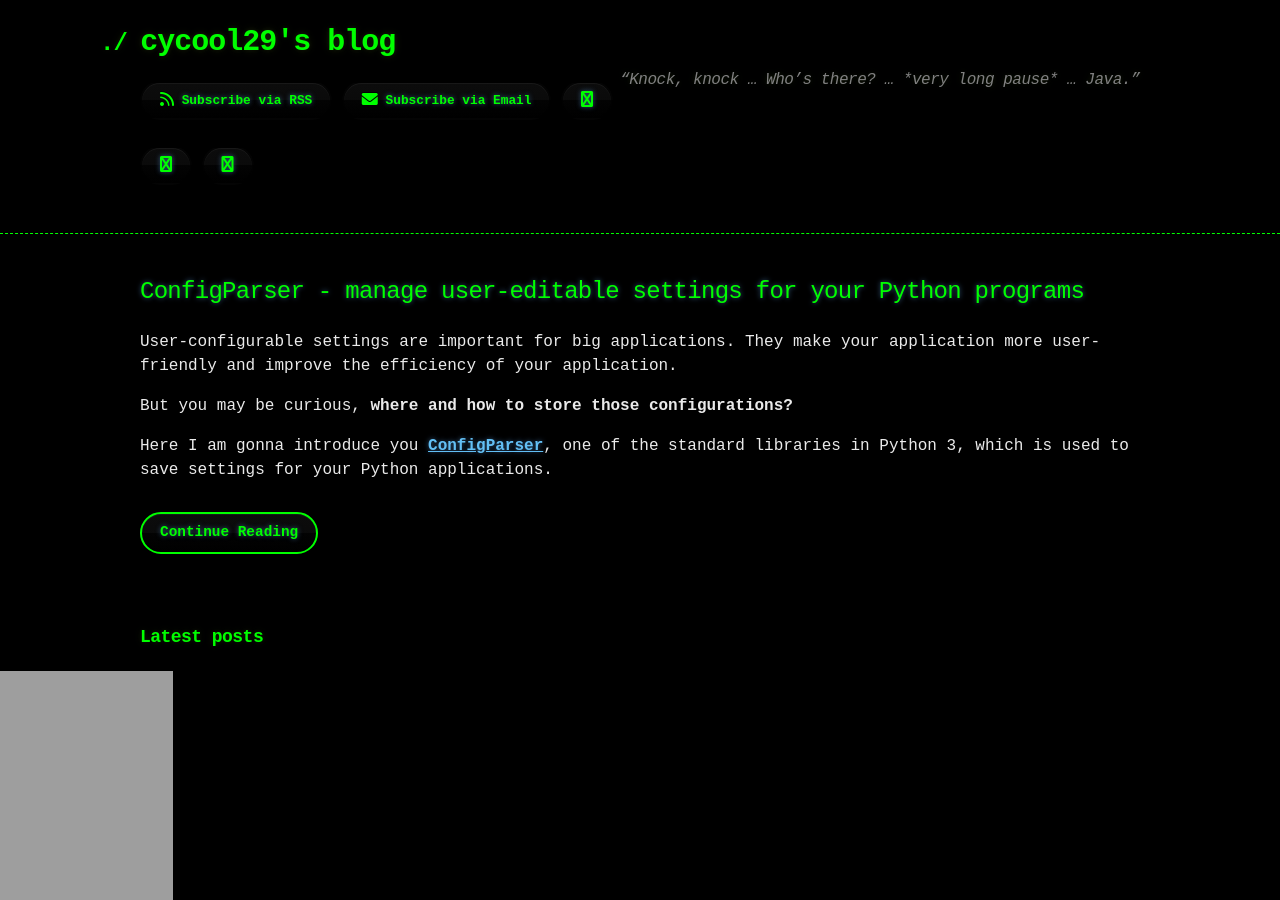
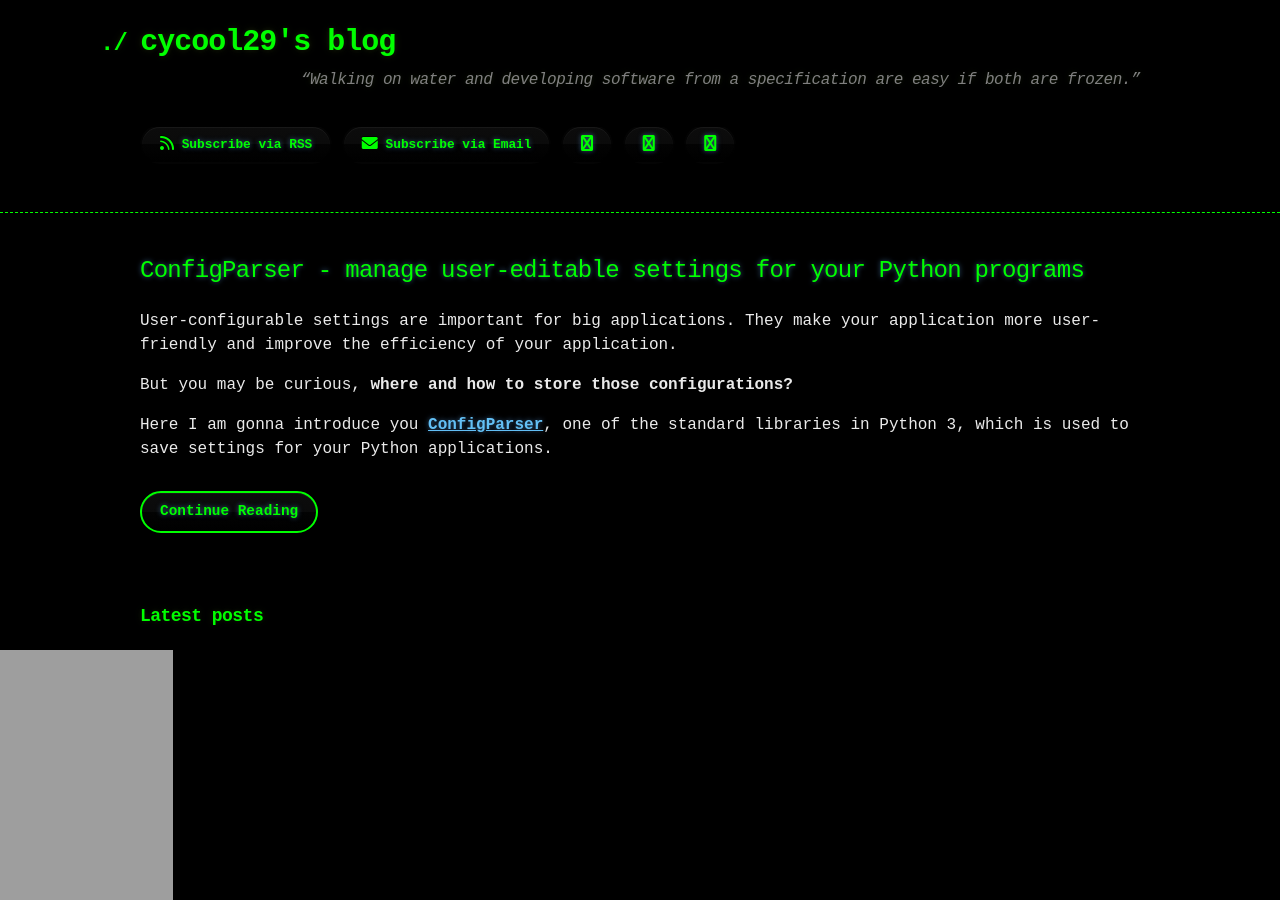
Before and after one commit to cycool29/cycool29.github.io, a Jekyll site: the page built from index.md, in a window 1280 px wide and 900 px high. Built offline with Jekyll 4.4.1, drawn with Linux system fonts in a browser that asks for light colours; a style sheet for code colours, icons or effects is not loaded.

Commit message:
Update quotes

```diff
--- a/_config.yml
+++ b/_config.yml
@@ -1,5 +1,5 @@
 title: cycool29's blog
-description: "“Knock, knock … Who’s there? … *very long pause* … Java.”"
+description: "“Walking on water and developing software from a specification are easy if both are frozen.” "
 bio: A high school student. Intermediate in Python, Git, Bash. Learning JavaScript. He/Him. "
 author: cycool29
 url: https://cycool29.github.io
```
